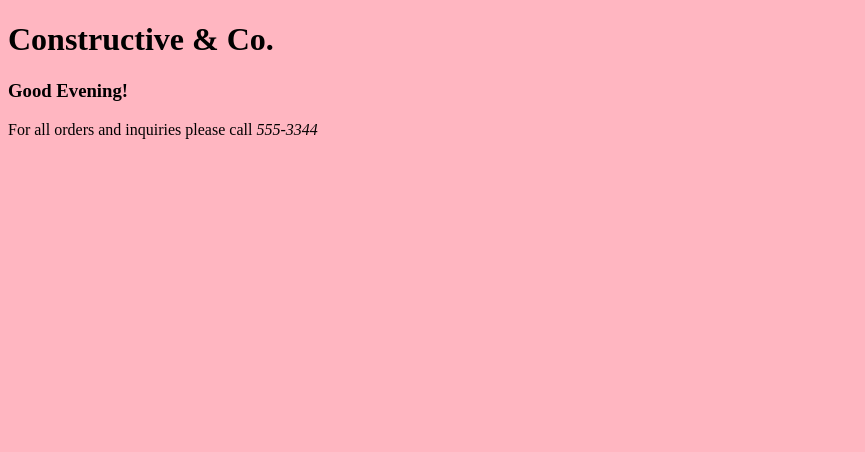
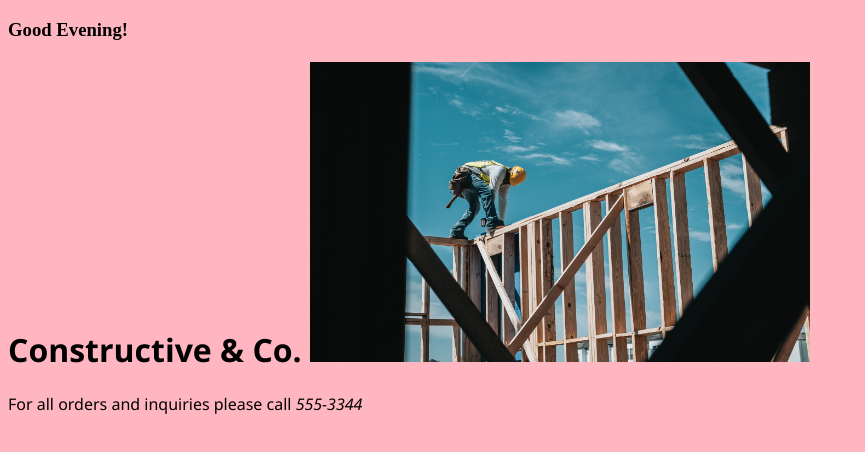
Before and after one commit to zsibson/constructivejs, a plain HTML site: page index.html in a window 1280 px wide. Shown: the whole page, without its empty margins (0-865 px from the left). Drawn offline with Linux system fonts and the light colour scheme; files that its build step writes are made by us from their sources.

Commit message:
added img and a little style

```diff
--- a/index.html
+++ b/index.html
@@ -2,11 +2,15 @@
 <html lang="en">
 <head>
     <link rel="stylesheet" href="style.css">
+    <script src="script.js"></script>
     <title>Constructive & Co.</title>
 </head>
 <body>
-    <h1>Constructive &amp; Co.</h1>
-    <script src="script.js"></script>
+    <h1>Constructive &amp; Co.
+        <img src="resources/josh-olalde-X1P1_EDNnok-unsplash.jpg" alt="man at construction site">
+    </h1>
+
     <p>For all orders and inquiries please call <em>555-3344</em></p>
+
 </body>
 </html>
--- a/resources/style.css
+++ /dev/null
@@ -1,3 +0,0 @@
-body {
-    background-color: lightpink;
-}
--- /dev/null
+++ b/style.css
@@ -0,0 +1,16 @@
+* {
+    box-sizing: border-box;
+}
+
+body {
+    background-color: lightpink;
+}
+
+h1, p {
+    font-family: 'Segoe UI', Tahoma, Geneva, Verdana, sans-serif;
+}
+
+img {
+    width: 500px;
+    height: 300px;
+}
```
Also changed, not shown: resources/josh-olalde-X1P1_EDNnok-unsplash.jpg (added).
